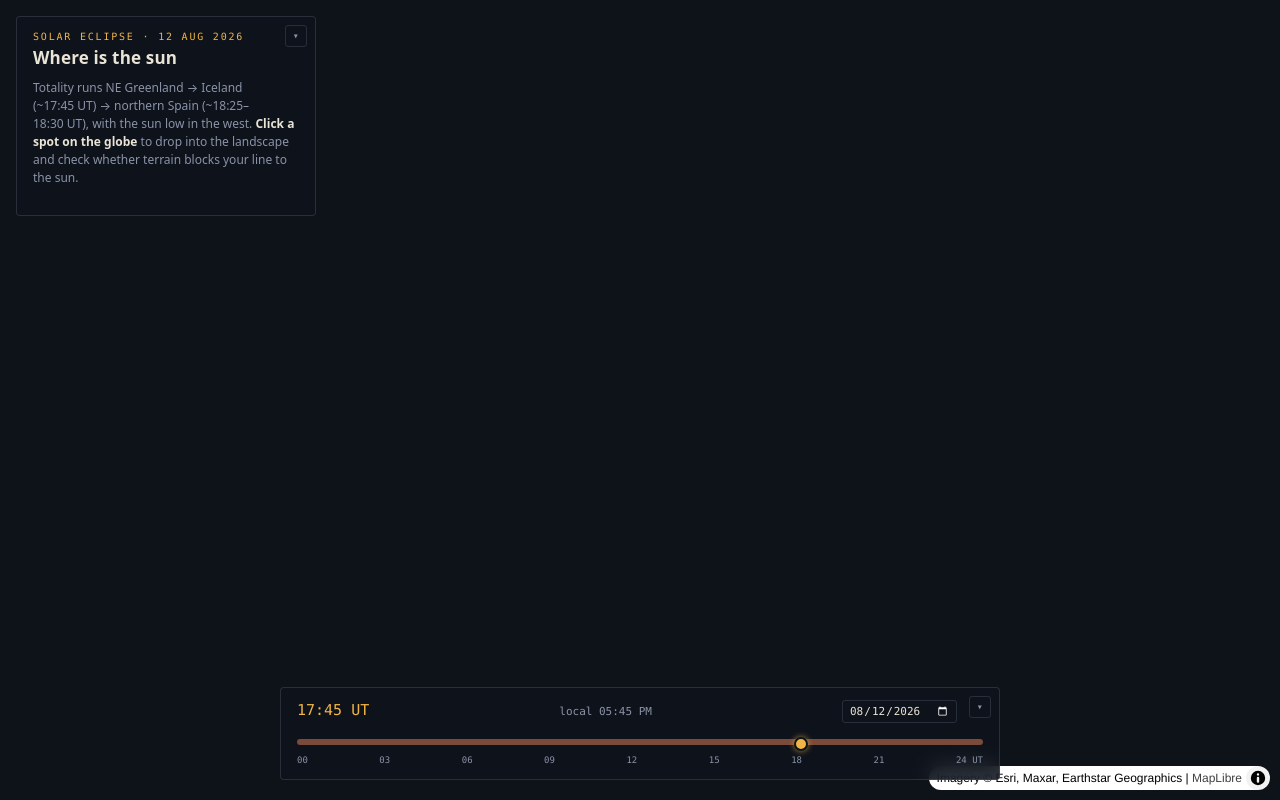
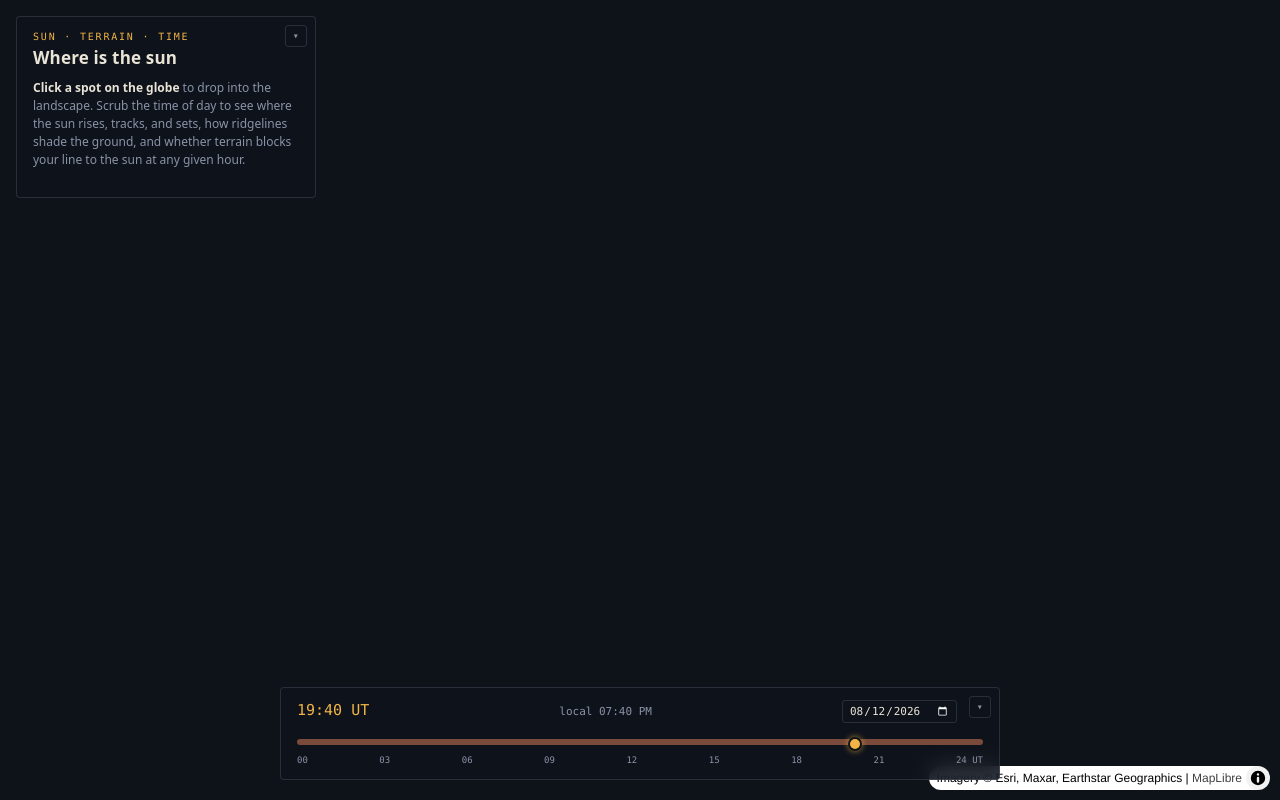
Before and after one commit to h-a-graham/whereisthesun, a website built with Vite: page index.html in a window 1280 px wide. Built offline with nearby package versions, Linux system fonts and the light colour scheme; no server answers; animation ran at ten frames a second; what @luma.gl/engine, deck.gl, suncalc would draw is missing.

Commit message:
Generalize app: remove eclipse copy, default date and time to now

```diff
--- a/index.html
+++ b/index.html
@@ -131,13 +131,13 @@
   <aside class="panel" id="panel">
     <button class="collapse-btn" id="panel-toggle" aria-expanded="true"
             aria-label="Collapse info panel">&#9662;</button>
-    <div class="eyebrow">Solar eclipse &middot; 12 Aug 2026</div>
+    <div class="eyebrow">Sun &middot; Terrain &middot; Time</div>
     <h1>Where is the sun</h1>
     <p class="hint" id="hint">
-      Totality runs NE&nbsp;Greenland &rarr; Iceland (~17:45&nbsp;UT) &rarr; northern Spain
-      (~18:25&ndash;18:30&nbsp;UT), with the sun low in the west.
-      <strong>Click a spot on the globe</strong> to drop into the landscape and check
-      whether terrain blocks your line to the sun.
+      <strong>Click a spot on the globe</strong> to drop into the landscape.
+      Scrub the time of day to see where the sun rises, tracks, and sets, how
+      ridgelines shade the ground, and whether terrain blocks your line to the
+      sun at any given hour.
     </p>
     <div class="readouts">
       <div class="row"><span class="k">Position</span><span class="v" id="ro-pos">&ndash;</span></div>
@@ -159,14 +159,13 @@
     <button class="collapse-btn" id="timebar-toggle" aria-expanded="true"
             aria-label="Collapse time controls">&#9662;</button>
     <div class="timebar-top">
-      <span class="time-label" id="time-label">17:45 UT</span>
+      <span class="time-label" id="time-label">&ndash;</span>
       <span class="time-sub" id="time-sub"></span>
-      <input type="date" id="date-input" value="2026-08-12"
-             style="margin-right: 26px" />
+      <input type="date" id="date-input" style="margin-right: 26px" />
     </div>
     <div class="slider-wrap">
       <div class="track-gradient" id="track-gradient"></div>
-      <input type="range" id="time-slider" min="0" max="1439" step="5" value="1065"
+      <input type="range" id="time-slider" min="0" max="1439" step="5" value="720"
              aria-label="Time of day (UTC)" />
     </div>
     <div class="slider-scale">
--- a/src/main.ts
+++ b/src/main.ts
@@ -465,6 +465,14 @@ dateInput.addEventListener('change', () => {
 btnFace.addEventListener('click', faceTheSun);
 btnGlobe.addEventListener('click', backToGlobe);
 
+// Default the controls to now (UTC), rounded to the slider's 5-minute step.
+{
+  const bootNow = new Date();
+  dateInput.value = bootNow.toISOString().slice(0, 10);
+  const minutes = bootNow.getUTCHours() * 60 + bootNow.getUTCMinutes();
+  slider.value = String(Math.min(1435, Math.round(minutes / 5) * 5));
+}
+
 updateTrackGradient();
 updateReadouts(selectedDate());
 
```
Also changed, not shown: README.md, dist/index.html.
